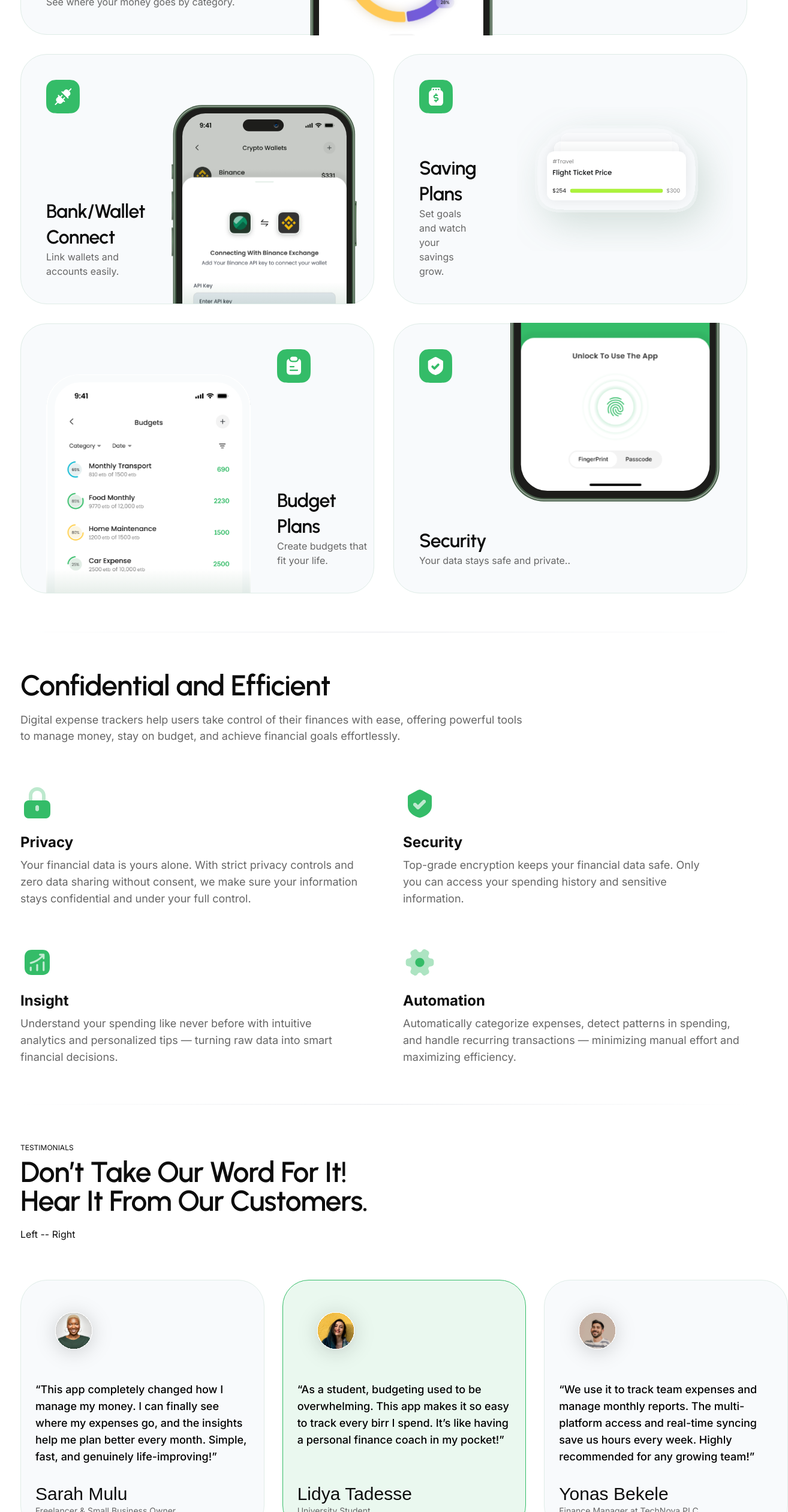
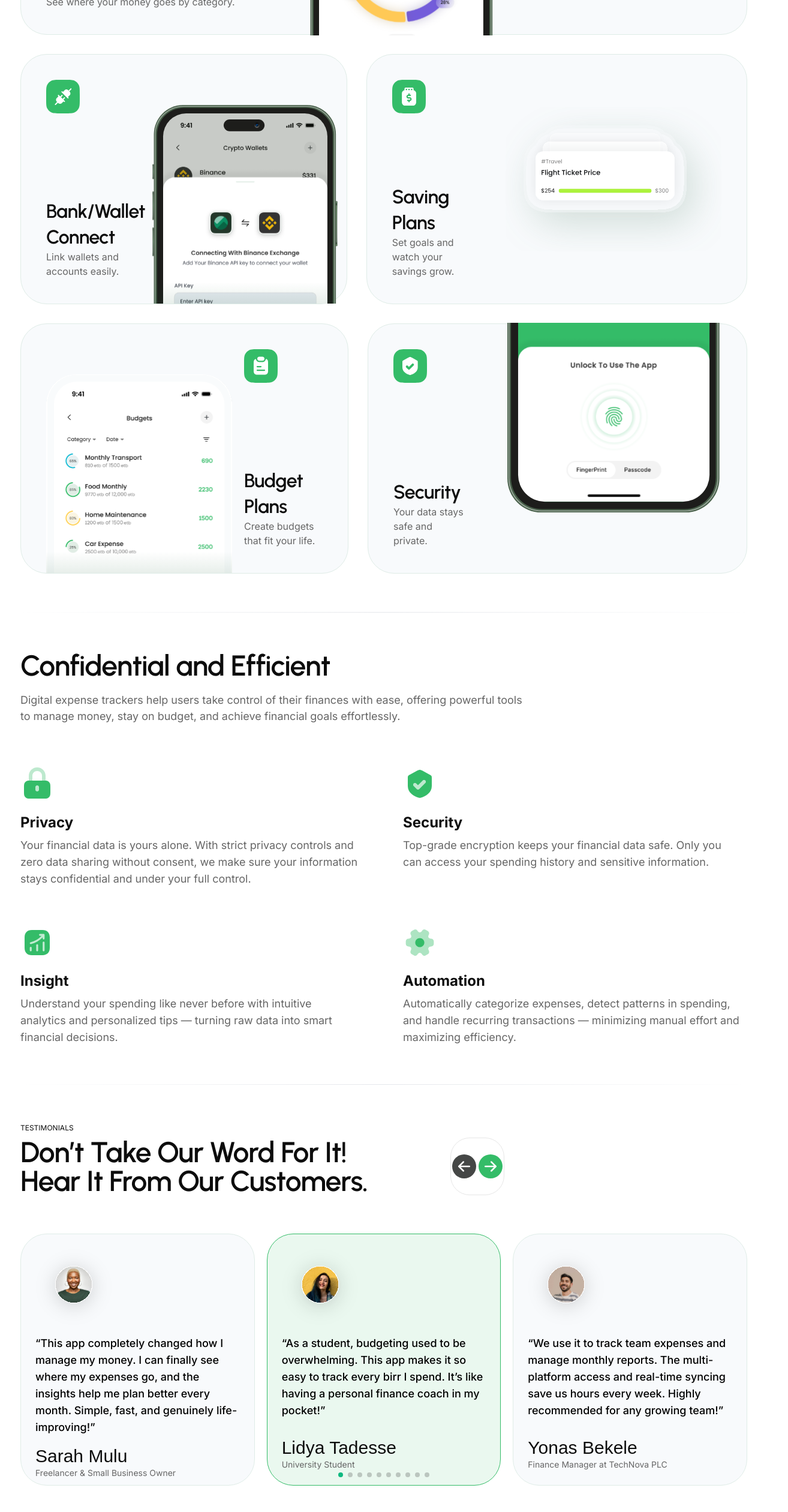
Before and after one commit to AbeloByte/Expense-Tracker-Landing-Page, a Next.js app: page / in a window 1280 px wide. Shown: the part 2380-4900 px from the top of the page at 60% size, 1314 px wide, since content can reach past the window. Built offline with nearby package versions, Linux system fonts and the light colour scheme; a web font is replaced by a local one.

Commit message:
improve responsiveness and adjust footer alignment, update testimonial navigation, and enhance trust card dimensions.

```diff
--- a/app/globals.css
+++ b/app/globals.css
@@ -179,7 +179,7 @@
   background-size: cover;
 }
 
-/* Increase width when screen > 1512px */
+/* Increase width when screen > 1212px *//* Increase width when screen > 1512px */
 @media (min-width: 1440px) {
   .hero-container {
     @apply max-w-[1870px];
--- a/components/layout/Footer.tsx
+++ b/components/layout/Footer.tsx
@@ -11,7 +11,7 @@ const Footer = () => {
     <>
       <div className="container   pt-10 md:pb-0">
         <div className="flex gap-16 md:gap-50 items-centerm md:items-start flex-col md:flex-row md:mt-40 space-y-16">
-          <div className="md:flex md:flex-col md:gap-8 ">
+          <div className="flex  flex-col justify-start items-center  gap-8  ">
             <h2 className="text-2xl">Links</h2>
             <div className="grid grid-cols-1 gap-2 md:grid-cols-2 md:gap-x-2 md:gap-y-2 md:max-w-[210px]">
               <span>Features</span>
@@ -39,9 +39,9 @@ const Footer = () => {
             </div>
           </div>
 
-          <div>
-            <h2 className="text-2xl">Social Networks</h2>
-            <div className="grid grid-cols-3 md:gap-x-4 md:gap-y-6 mt-4 max-w-40 md:mt-8">
+          <div className="flex flex-col items-center">
+            <h2 className="text-2xl text-center ">Social Networks</h2>
+            <div className="grid grid-cols-3 gap-x-4   gap-y-6 mt-4 max-w-40 md:mt-8">
               <div>
                 <RiInstagramFill size={20} />
               </div>
--- a/components/sections/Confidentiality.tsx
+++ b/components/sections/Confidentiality.tsx
@@ -15,7 +15,7 @@ const trustData = [
     headingTitle: "Security",
     trustDescription:
       "Top-grade encryption keeps your financial data safe. Only you can access your spending history and sensitive information.",
-    furtherClass: "w-[526px]",
+    furtherClass: "",
   },
   {
     image: "/Icons/status-up.svg",
@@ -42,7 +42,7 @@ const Confidentiality = () => {
         />
       </div>
 
-      <div className="grid grid-cols-1 lg:grid-cols-2 gap-8 md:gap-16">
+      <div className="grid grid-cols-1 sm:grid-cols-2 gap-8 md:gap-16">
         {trustData.map((trust, index) => (
           <TrustCard
             key={index}
--- a/components/sections/SpendWise.tsx
+++ b/components/sections/SpendWise.tsx
@@ -50,8 +50,8 @@ const SpendWise = () => {
 
         <div className="flex flex-col justify-center md:flex-row gap-8">
           {/* smaller Bento  1*/}
-          <div className="w-[593px] flex justify-center md:justify-baseline rounded-[44px] border gap-17  bg-[#F8FAFC] border-[#DFECE7] px-10.5 py-10.5 ">
-            <div className="flex gap-11 flex-col lg:flex-row  ">
+          <div className="w-auto flex justify-center md:justify-baseline rounded-[44px] border gap-17  bg-[#F8FAFC] border-[#DFECE7] px-10.5 py-10.5 ">
+            <div className="flex gap-3 flex-col lg:flex-row  ">
               {" "}
               <div className="flex md:flex-col md:justify-between  gap-5">
                 <Image
@@ -71,13 +71,12 @@ const SpendWise = () => {
                 className="w-full h-auto relative top-10.5"
                 width={309}
                 height={317}
-
               />
             </div>
           </div>
 
           {/* smaller Bento 2*/}
-          <div className="w-[593px] flex flex-col md:flex-row rounded-[44px] border gap-17  bg-[#F8FAFC] border-[#DFECE7] px-10.5 py-10.5 ">
+          <div className=" flex flex-col md:flex-row rounded-[44px] border gap-17  bg-[#F8FAFC] border-[#DFECE7] px-10.5 py-10.5 ">
             {" "}
             <div className="flex md:flex-col md:justify-between  gap-5">
               <Image
@@ -102,9 +101,9 @@ const SpendWise = () => {
           </div>
         </div>
         <div className="flex flex-col justify-center md:flex-row gap-8">
-          {/* smaller Bento 3*/}
-          <div className="w-[593px] flex rounded-[44px] border gap-17  bg-[#F8FAFC] border-[#DFECE7] px-10.5 py-10.5 ">
-            <div className="flex gap-11">
+          {/* smaller Bento  1*/}
+          <div className="w-auto flex justify-center md:justify-baseline rounded-[44px] border gap-17  bg-[#F8FAFC] border-[#DFECE7] px-10.5 py-10.5 ">
+            <div className="flex gap-5 flex-col-reverse lg:flex-row  ">
               {" "}
               <Image
                 src="/images/Budget plan ui.svg"
@@ -113,48 +112,45 @@ const SpendWise = () => {
                 width={310}
                 height={317}
               />
-              <div className="flex flex-col justify-between ">
+              <div className="flex md:flex-col md:justify-between  gap-5">
                 <Image
                   src="/Icons/book icon.svg"
                   width={56}
                   height={56}
                   alt=""
                 />
-
                 <CardHeadingTitle
                   title="Budget Plans"
                   description="Create budgets that fit your life."
-                  className="w-40 "
                 />
               </div>
             </div>
           </div>
-          {/* smaller Bento 4*/}
-          <div className="w-[593px] flex rounded-[44px] border gap-17  bg-[#F8FAFC] border-[#DFECE7] px-10.5 py-10.5 ">
-            <div className="">
+
+          {/* smaller Bento 2*/}
+          <div className=" flex flex-col-reverse md:flex-row rounded-[44px] border gap-17  bg-[#F8FAFC] border-[#DFECE7] px-10.5 py-10.5 ">
             {" "}
-              <div className="flex flex-row   gap-23.5">
-                <div className="flex flex-col justify-between  ">
+            <div className="flex md:flex-col md:justify-between  gap-5">
               <Image
                 src="/Icons/security Icon.svg"
                 width={56}
                 height={56}
                 alt=""
               />
+
+              <CardHeadingTitle
+                title="Security"
+                description="Your data stays safe and private."
+                className="w-full"
+              />
             </div>
             <Image
               src="/images/finger print.svg"
               alt="Description of image"
-                  className="relative -top-11"
+              className="relative -top-11 h-auto "
               width={360}
               height={173}
             />
-              </div>
-              <CardHeadingTitle
-                title="Security"
-                description="Your data stays safe and private.."
-              />
-            </div>
           </div>
         </div>
       </div>
--- a/components/sections/Testimonial.tsx
+++ b/components/sections/Testimonial.tsx
@@ -1,11 +1,14 @@
 "use client";
-import SectionHeadingTitle from "../layout/SectionHeadingTitle";
+import React, { useRef } from "react";
 import TestimonialCard from "../ui/TestimonialCard";
 import { Swiper, SwiperSlide } from "swiper/react";
 import { Pagination, Navigation } from "swiper/modules";
 import "swiper/css";
 import "swiper/css/pagination";
 import "swiper/css/navigation";
+import { BsArrowRightCircleFill } from "react-icons/bs";
+
+import { BsArrowLeftCircleFill } from "react-icons/bs";
 
 const testimonialData = [
   {
@@ -107,6 +110,8 @@ const testimonialData = [
 ];
 
 const Testimonial = ({}) => {
+  const prevRef = useRef(null);
+  const nextRef = useRef(null);
   return (
     <div className="mt-16">
       <div className="md:mb-32 mb-16 flex flex-col gap-16  min-w-[400px] container ">
@@ -114,35 +119,58 @@ const Testimonial = ({}) => {
           <div>
             {" "}
             {/* Heading Content */}
-            <div className="">
-              <p className="text-xs mb-2">TESTIMONIALS</p>
-              <div className="flex flex-col gap-5">
+            <p className="text-xs mb-2">TESTIMONIALS</p>
+            <div className="flex flex-col md:flex-row gap-10 justify-between">
+              <div>
                 <h2 className="font-bold text-5xl">
                   Don’t Take Our Word For It! <br />
                   Hear It From Our Customers.
                 </h2>
+              </div>
 
-                <div>
-                  <div>Left -- Right</div>
-                </div>
+              <div className="flex flex-row justify-center gap-1 py-1   border border-black/10 rounded-4xl w-[90px] ">
+                <button className="hover:cursor-pointer custom-prev">
+                  {" "}
+                  <BsArrowLeftCircleFill
+                    size={40}
+                    color="#454746"
+                    className="text-black"
+                  />
+                </button>
+                <button className="hover:cursor-pointer ring-offset-black custom-next">
+                  {" "}
+                  <BsArrowRightCircleFill size={40} color="#34BC68" />
+                </button>
               </div>
             </div>
           </div>
         </div>
-        <div className=" ">
-          <div className=" w-screen">
+        <div className="overflow-hidden">
+          <div className="">
             <Swiper
               modules={[Pagination, Navigation]}
-              spaceBetween={30}
-              slidesPerView={3.5}
+              navigation={{
+                prevEl: ".custom-prev",
+                nextEl: ".custom-next",
+              }}
+              pagination={{ clickable: true }}
+              spaceBetween={20}
+              slidesPerView={1} // Default: mobile view shows 1 card
               breakpoints={{
-                768: { slidesPerView: 2 },
-                1024: { slidesPerView: 3 },
+                640: { slidesPerView: 1.3 }, // small screens (≥640px)
+                768: { slidesPerView: 2 }, // tablets (≥768px)
+                1024: { slidesPerView: 3 }, // desktops (≥1024px)
               }}
               className="mySwiper"
+              style={
+                { "--swiper-theme-color": "#10B981" } as React.CSSProperties
+              }
             >
               {testimonialData.map((t, index) => (
-                <SwiperSlide key={index} className="h-full flex w-[380px]">
+                <SwiperSlide
+                  key={index}
+                  className="h-full flex w-[350px] sm:w-[380px]"
+                >
                   <TestimonialCard
                     image={t.image}
                     description={t.description}
--- a/components/ui/TestimonialCard.tsx
+++ b/components/ui/TestimonialCard.tsx
@@ -15,7 +15,7 @@ const TestimonialCard = ({
 }: TestimonialCardProps) => {
   return (
     <div
-      className={`sm:px-6  rounded-[44px] border bg-[#F8FAFC] border-[#DFECE7] py-6 md:h-[420px] flex flex-col justify-between ${furtherClass}`}
+      className={`px-6 rounded-[44px] border bg-[#F8FAFC] border-[#DFECE7] py-6 md:h-[420px] flex flex-col justify-between ${furtherClass}`}
     >
       <div className="flex flex-col gap-4">
         <Avatar className="w-32 h-32">
--- a/components/ui/TrustCard.tsx
+++ b/components/ui/TrustCard.tsx
@@ -13,7 +13,7 @@ const TrustCard = ({
   furtherClass,
 }: TrustCardProps) => {
   return (
-    <div className="w-[563px] flex flex-col gap-5">
+    <div className="md:w-[563px] flex flex-col gap-5">
       <div className="flex flex-col justify-between  ">
         <Image src={image} width={56} height={56} alt="" />
       </div>
```
Lines whose indentation alone changed are shown as unchanged.
